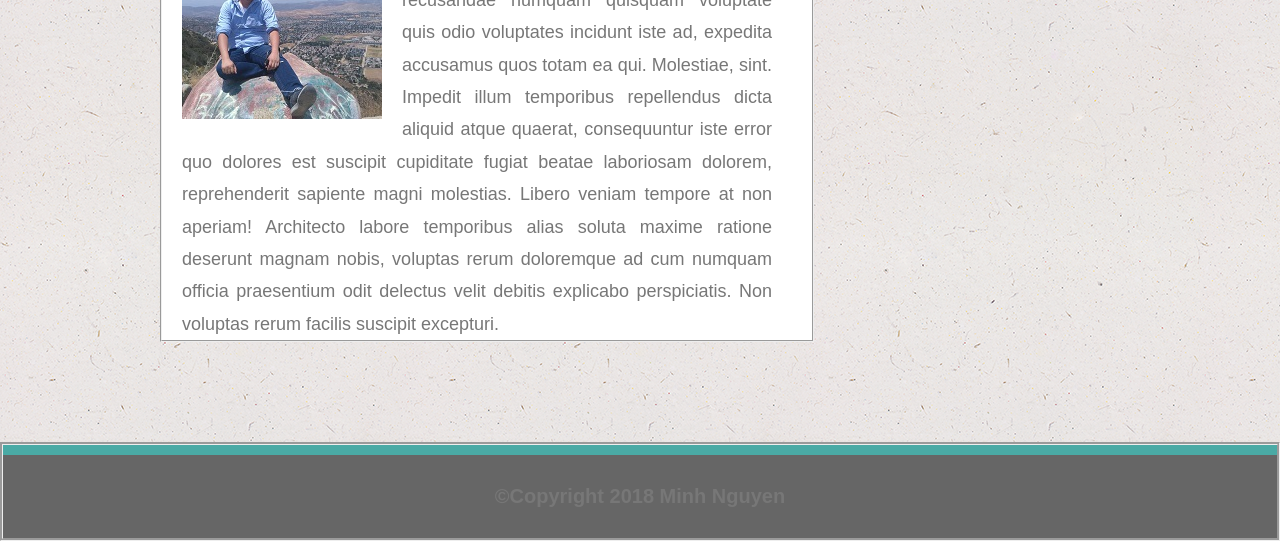
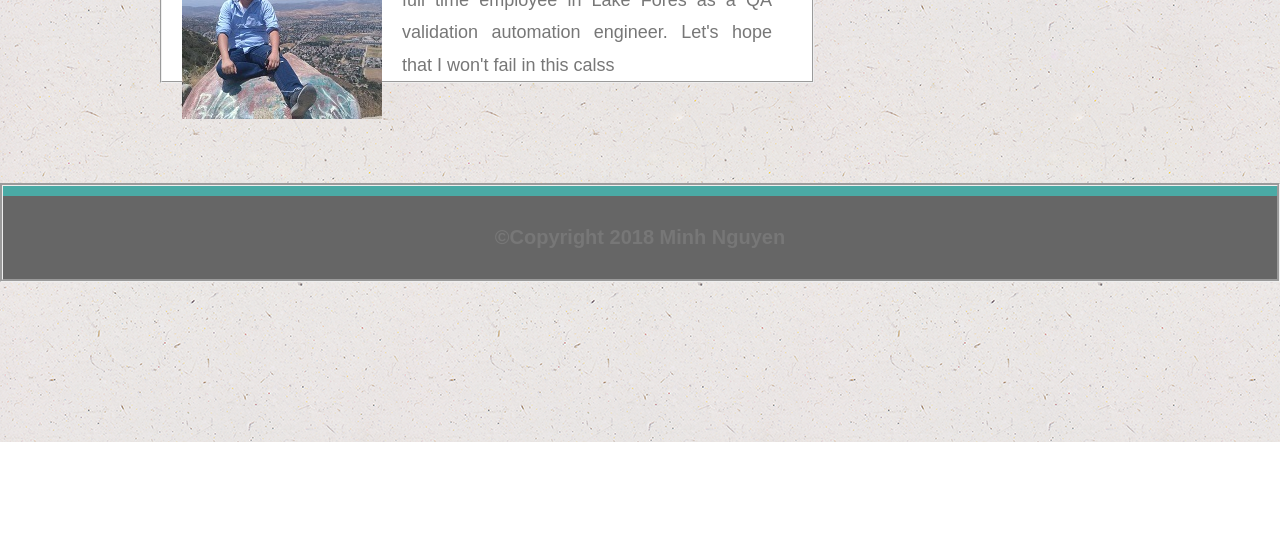
Before and after one commit to Hoang-Minh/Basic-Portfolio, a plain HTML site: page index.html in a window 1280 px wide. Shown: the part 358-899 px from the top of the page. After the commit the page ends 800 px from the top, so only its background shows below. Drawn offline with Linux system fonts and the light colour scheme.

Commit message:
updated html

```diff
--- a/index.html
+++ b/index.html
@@ -56,9 +56,7 @@
                     <div id="divider"></div>
                     <section id="bio"> <!-- $Start bio -->
                         <img id="image" src="./assets/images/test.jpg" alt="my image" width="200" height="200">
-                        <article id="article">Lorem ipsum dolor sit amet consectetur adipisicing elit. Libero corrupti quam quo recusandae numquam quisquam voluptate quis odio voluptates incidunt iste ad, expedita accusamus quos totam ea qui. Molestiae, sint.
-                        Impedit illum temporibus repellendus dicta aliquid atque quaerat, consequuntur iste error quo dolores est suscipit cupiditate fugiat beatae laboriosam dolorem, reprehenderit sapiente magni molestias. Libero veniam tempore at non aperiam!
-                        Architecto labore temporibus alias soluta maxime ratione deserunt magnam nobis, voluptas rerum doloremque ad cum numquam officia praesentium odit delectus velit debitis explicabo perspiciatis. Non voluptas rerum facilis suscipit excepturi.</article>
+                        <article id="article">I'm a computer science major, graduated in Decemeber 2015. I'm currently working as a full time employee in Lake Fores as a QA validation automation engineer. Let's hope that I won't fail in this calss</article>
                     </section> <!-- $End bio -->
                 </div>
             </section> <!-- $End section -->
```
